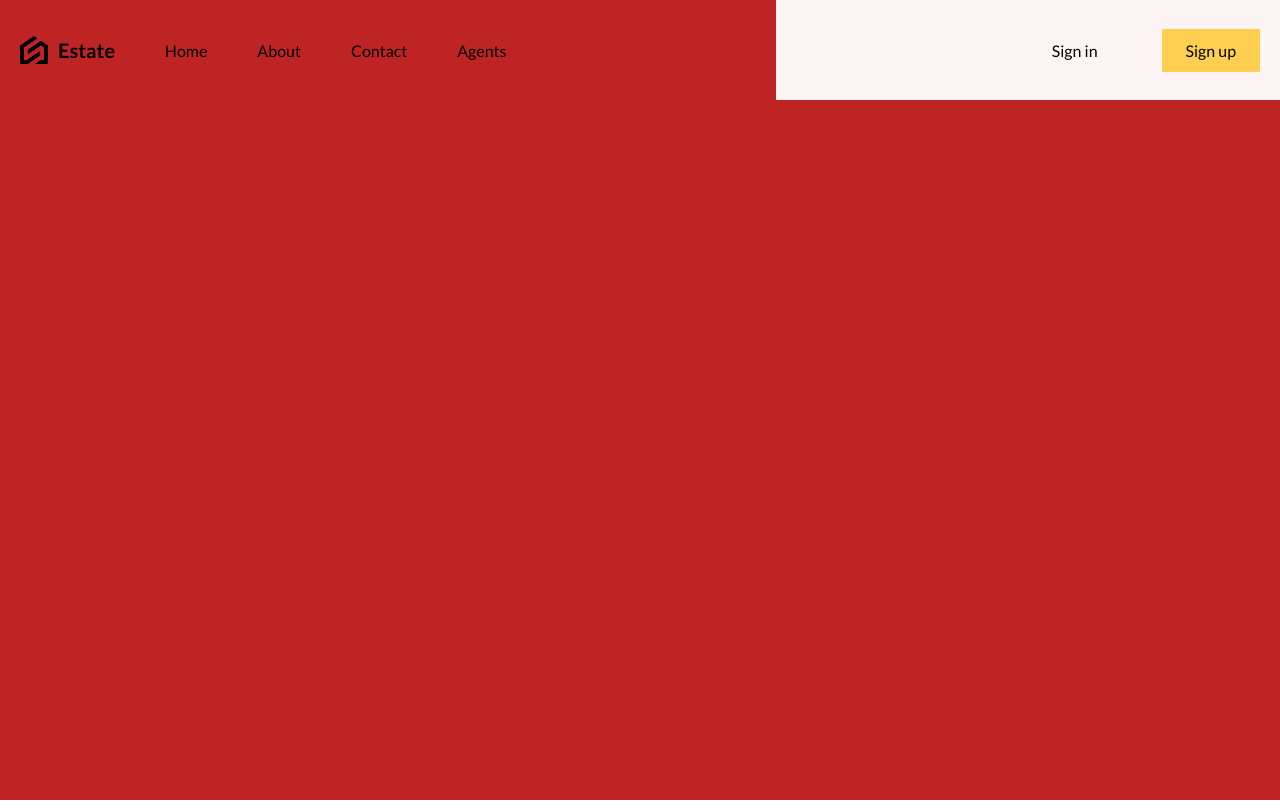
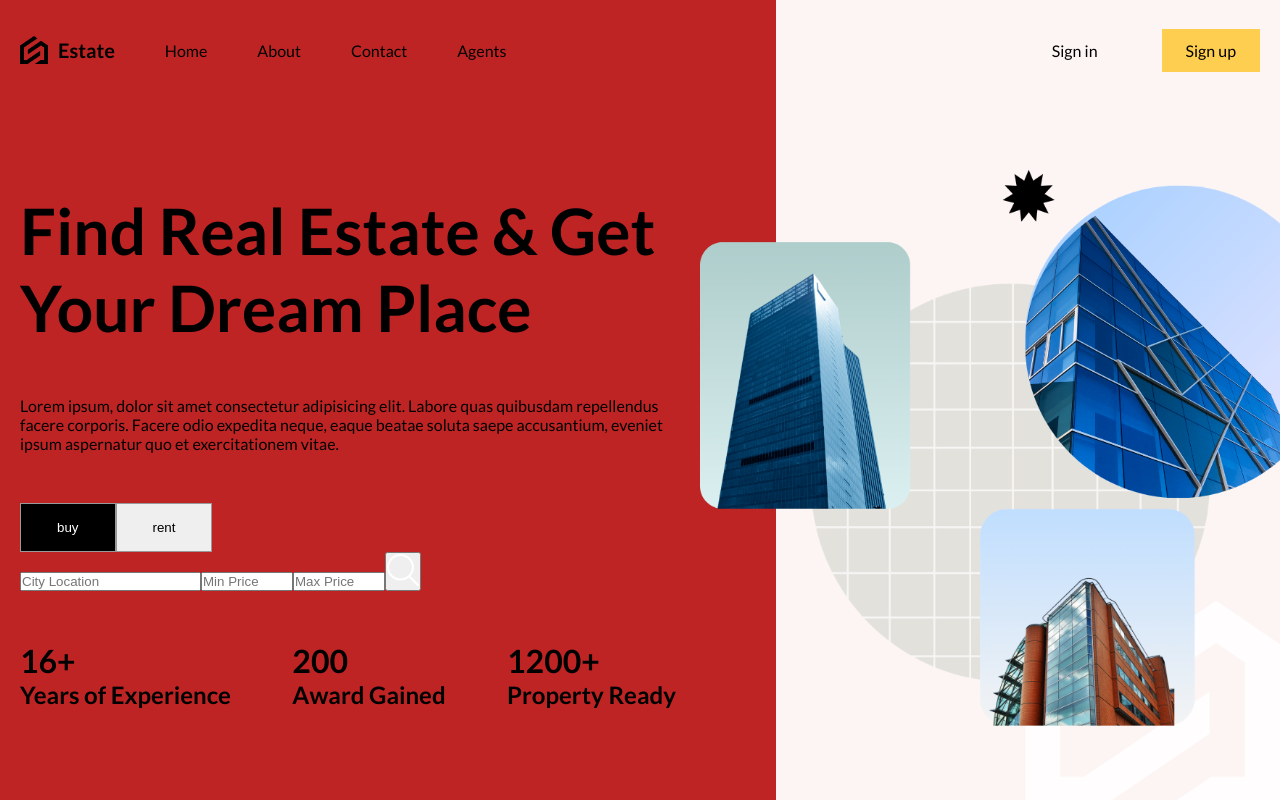
Before and after one commit to Nguyen-Trong-Hung/WEB2024, a React (Vite) app: page / in a window 1280 px wide. Shown: the top 812 px of the page. Built offline with nearby package versions, Linux system fonts and the light colour scheme.

Commit message:
Update searchBar and make button buy, rent

```diff
--- a/src/App.jsx
+++ b/src/App.jsx
@@ -1,10 +1,17 @@
 import Navbar from "./components/navbar/Navbar"
 import "./layout.scss"
+import HomePage from "./routes/homePage"
 
 function App() {
   return (
     <div className="layout">
-      <Navbar/>
+      <div className="navbar">
+        <Navbar/>
+      </div>
+
+      <div className="content">
+        <HomePage/>
+      </div>
     </div>
   )
 }
--- /dev/null
+++ b/src/components/searchBar/SearchBar.jsx
@@ -0,0 +1,41 @@
+import { useState } from 'react'
+import './searchBar.scss'
+
+const types = ["buy", "rent"];
+
+function SearchBar(){
+  const [query, setQuery] = useState({
+    type: "buy",
+    location: "",
+    minPrice: 0,
+    maxPrice: 0,
+  });
+
+
+  const switchType = (val) => {
+    setQuery((prev) => ({ ...prev, type: val}));
+  };
+
+  return (
+    <div className='searchBar'>
+        <div className="type">
+          {types.map((type)=>(
+            <button key={type} onClick={() => switchType(type)} className={query.type === type ? "active" : ""}>
+              {type}
+            </button>
+          ))}
+        </div>
+        <form>
+            <input type="text" name='location' placeholder='City Location' />
+            <input type="number" name='minPrice' min={0} max={1000000} placeholder='Min Price' />
+            <input type="number" name='maxPrice' min={0} max={1000000} placeholder='Max Price' />
+
+            <button>
+                <img src="search.png" alt="" />
+            </button>
+        </form>
+    </div>
+  )
+}
+
+export default SearchBar
--- /dev/null
+++ b/src/components/searchBar/searchBar.scss
@@ -0,0 +1,13 @@
+.searchBar{
+    .type{
+        button{
+            padding: 16px 36px;
+            border: 1px solid #999;
+
+            &.active{
+                background-color: black;
+                color: white;
+            }
+        }
+    }
+}
--- a/src/layout.scss
+++ b/src/layout.scss
@@ -6,6 +6,8 @@
     margin-left: auto;
     margin-right: auto;
     padding-left: 20px;
+    display: flex;
+    flex-direction: column;
 
     @include lg{
         background-color: rgb(191, 36, 36);
@@ -21,4 +23,8 @@
         background-color: rgb(33, 106, 65);
         max-width: 640px;
     }
+
+    .content{
+        flex: 1;
+    }
 }
--- /dev/null
+++ b/src/routes/homePage.jsx
@@ -0,0 +1,37 @@
+import SearchBar from '../components/searchBar/SearchBar'
+import './homePage.scss'
+
+function HomePage(){
+  return (
+    <div className='homePage'>
+        <div className="textContainer">
+            <div className="wrapper">
+                <h1 className='title'>Find Real Estate & Get Your Dream Place</h1>
+                <p>Lorem ipsum, dolor sit amet consectetur adipisicing elit. Labore quas quibusdam repellendus facere corporis. Facere odio expedita neque, eaque beatae soluta saepe accusantium, eveniet ipsum aspernatur quo et exercitationem vitae.</p>
+                <SearchBar/>
+                <div className="boxes">
+                    <div className="box">
+                        <h1>16+</h1>
+                        <h2>Years of Experience</h2>
+                    </div>
+
+                    <div className="box">
+                        <h1>200</h1>
+                        <h2>Award Gained</h2>
+                    </div>
+
+                    <div className="box">
+                        <h1>1200+</h1>
+                        <h2>Property Ready</h2>
+                    </div>
+                </div>
+            </div>
+        </div>
+        <div className="imgContainer">
+            <img src="/bg.png" alt="" />
+        </div>
+    </div>
+  )
+}
+
+export default HomePage
--- /dev/null
+++ b/src/routes/homePage.scss
@@ -0,0 +1,49 @@
+.homePage{
+    display: flex;
+    height: 100%;
+
+    .textContainer{
+        flex: 3;
+
+        .wrapper{
+            padding-right: 100px;
+            display: flex;
+            flex-direction: column;
+            justify-content: center;
+            gap: 50px;
+            height: 100%;
+
+            .title{
+                font-size: 64px;
+            }
+
+            .boxes{
+                display: flex;
+                justify-content: space-between;
+
+                .h1{
+                    font-size: 36px;
+                }
+
+                .h2{
+                    font-size: 20px;
+                    font-weight: 300;
+                }
+            }
+        }
+    };
+
+    .imgContainer{
+        flex: 2;
+        background-color: #fcf5f3;
+        position: relative;
+        display: flex;
+        align-items: center;
+
+        img{
+            width: 115%;
+            position: absolute;
+            right: 0;
+        }
+    };
+}
```
